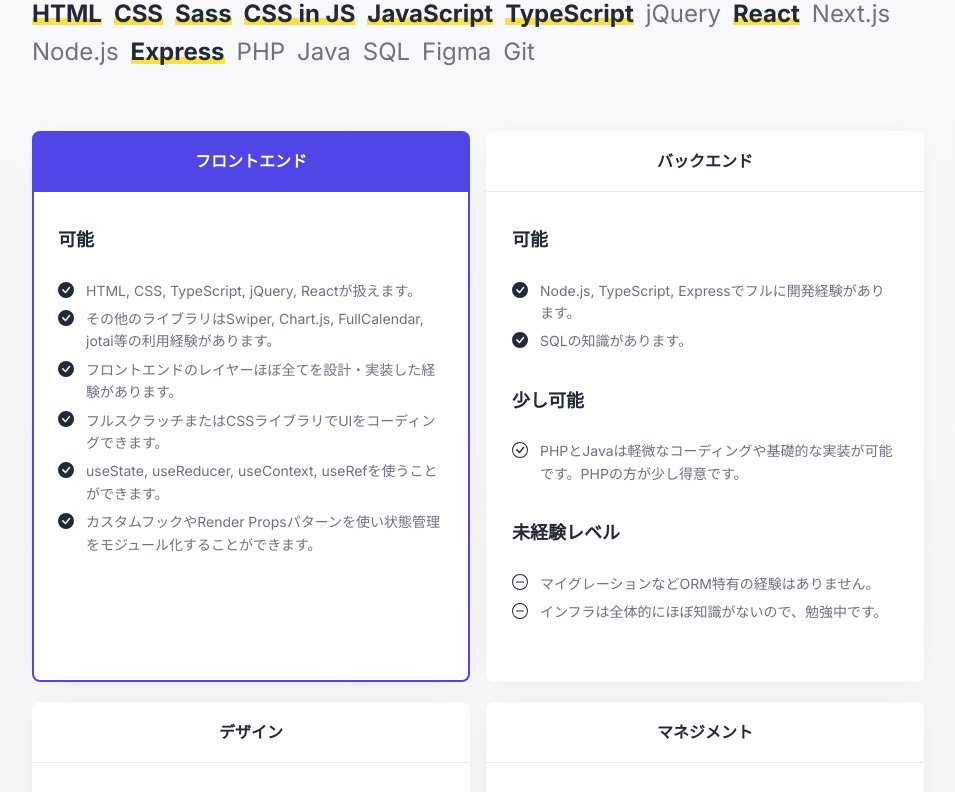
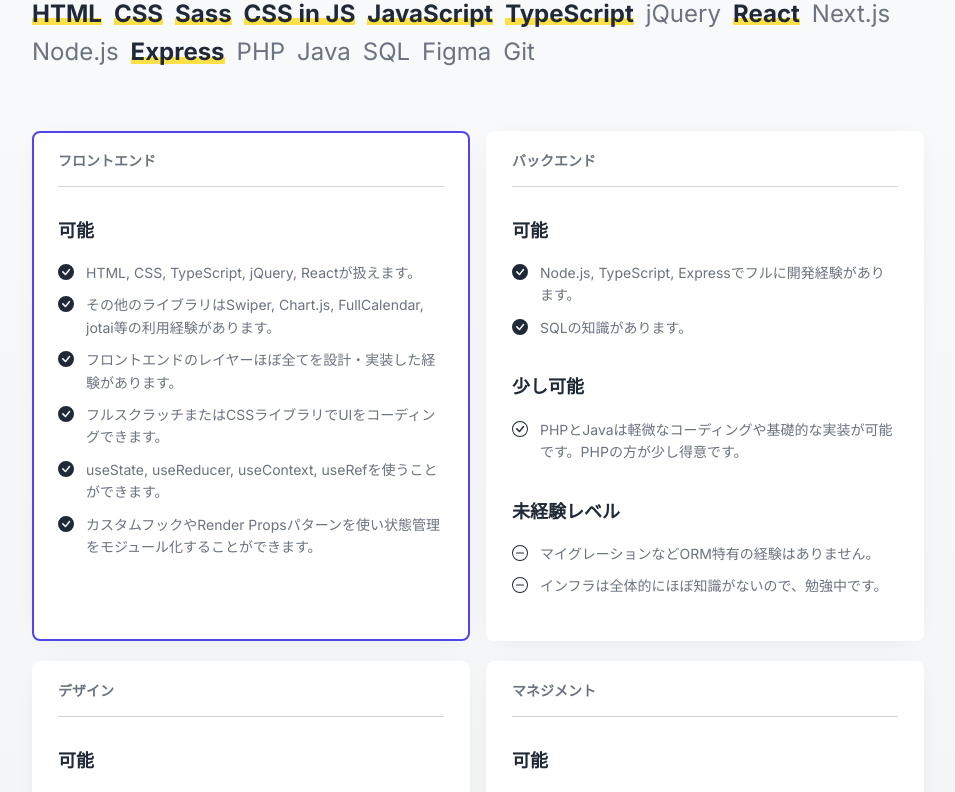
Before and after one commit to yha-1228/portfolio, a Next.js app: page / in a window 1280 px wide. Shown: the part 520-1312 px from the top of the page, without its empty margins (162-1117 px from the left). Built offline with nearby package versions, Linux system fonts and the light colour scheme.

Commit message:
feat(skils): ロジック、デザイン更新

```diff
--- a/src/components/skills.tsx
+++ b/src/components/skills.tsx
@@ -1,4 +1,4 @@
-import { SkillDetail, skillDetails, skillWords } from '@/data/skills';
+import { Rank, SkillDetail, skillDetails, skillWords } from '@/data/skills';
 import clsx from '@/utils/css/clsx';
 import styles from './skills.module.css';
 import Container from './ui/styled/container';
@@ -9,50 +9,65 @@ import Show from './ui/unstyled/show';
 type SkillDetailCardProps = {
   heading: React.ReactNode;
   items: SkillDetail['items'];
-  contentClassName?: string;
   accent?: boolean;
+  className?: string;
 };
 
-function SkillDetailCard({
-  heading,
-  items,
-  contentClassName,
-  accent,
-}: SkillDetailCardProps) {
-  const itemsGood = items.filter((item) => item.rank === 'good');
-  const itemsNormal = items.filter((item) => item.rank === 'normal');
-  const itemsBad = items.filter((item) => item.rank === 'bad');
+const rankHeadingMap: { [key in Rank]: string } = {
+  good: '可能',
+  normal: '少し可能',
+  bad: '未経験レベル',
+};
+
+const rankIconClassNameMap: { [key in Rank]: string } = {
+  good: "bg-[url('/assets/check-circle-fill-color-foreground.svg')]",
+  normal: "bg-[url('/assets/check-circle-color-foreground.svg')]",
+  bad: "bg-[url('/assets/dash-circle-color-foreground.svg')]",
+};
+
+function SkillDetailCard(props: SkillDetailCardProps) {
+  const { heading, items, className, accent } = props;
 
   return (
-    <div className="card-shadow">
     <div
       className={clsx(
-          'rounded-t-lg py-4 text-center',
-          accent
-            ? 'border-b border-solid border-b-transparent bg-primary-600 text-white'
-            : 'border-b border-solid border-b-gray-light-200 bg-white text-gray-foreground',
+        'rounded-lg px-5 lg:px-6',
+        'card-shadow bg-white',
+        'border-2 border-solid',
+        accent ? 'border-primary-600' : 'border-transparent',
+        className,
       )}
     >
-        <h4 className="font-bold">{heading}</h4>
+      <div className="pb-3 pt-4">
+        <h4 className="text-sm font-bold text-gray-foreground-weak">
+          {heading}
+        </h4>
       </div>
       <div
         className={clsx(
-          'space-y-5 rounded-b-lg border-solid bg-white px-5 pb-6 pt-5 text-gray-foreground lg:px-6',
-          'border-2 border-t-0',
-          accent ? 'border-primary-600' : 'border-transparent',
-          contentClassName,
+          'space-y-5 pb-6 pt-4',
+          'text-gray-foreground',
+          'border-t border-solid border-t-gray-light-300',
         )}
       >
-        <Show when={itemsGood.length > 0}>
+        {(['good', 'normal', 'bad'] as Rank[]).map((rank) => {
+          const filteredItemsByRank = items.filter(
+            (item) => item.rank === rank,
+          );
+
+          return (
+            <Show key={rank} when={filteredItemsByRank.length > 0}>
               <div>
-            <h5 className="pb-2 pt-3 text-lg font-bold">可能</h5>
-            <ul className="mt-4 space-y-1.5 text-sm text-gray-foreground-weak">
-              {itemsGood.map((item) => (
+                <h5 className="pb-2 pt-3 text-lg font-bold">
+                  {rankHeadingMap[rank]}
+                </h5>
+                <ul className="mt-2 space-y-2.5 text-sm text-gray-foreground-weak">
+                  {filteredItemsByRank.map((item) => (
                     <li
                       key={item.text}
                       className={clsx(
                         'bg-[length:18px_18px] bg-[0_0.12rem] bg-no-repeat ps-[1.75rem] leading-[1.6]',
-                    "bg-[url('/assets/check-circle-fill-color-foreground.svg')]",
+                        rankIconClassNameMap[rank],
                       )}
                     >
                       {item.text}
@@ -61,42 +76,8 @@ function SkillDetailCard({
                 </ul>
               </div>
             </Show>
-        <Show when={itemsNormal.length > 0}>
-          <div>
-            <h5 className="pb-2 pt-3 text-lg font-bold">少し可能</h5>
-            <ul className="mt-4 space-y-1.5 text-sm text-gray-foreground-weak">
-              {itemsNormal.map((item) => (
-                <li
-                  key={item.text}
-                  className={clsx(
-                    'bg-[length:18px_18px] bg-[0_0.12rem] bg-no-repeat ps-[1.75rem] leading-[1.6]',
-                    "bg-[url('/assets/check-circle-color-foreground.svg')]",
-                  )}
-                >
-                  {item.text}
-                </li>
-              ))}
-            </ul>
-          </div>
-        </Show>
-        <Show when={itemsBad.length > 0}>
-          <div>
-            <h5 className="pb-2 pt-3 text-lg font-bold">未経験レベル</h5>
-            <ul className="mt-4 space-y-1.5 text-sm text-gray-foreground-weak">
-              {itemsBad.map((item) => (
-                <li
-                  key={item.text}
-                  className={clsx(
-                    'bg-[length:18px_18px] bg-[0_0.12rem] bg-no-repeat ps-[1.75rem] leading-[1.6]',
-                    "bg-[url('/assets/dash-circle-color-foreground.svg')]",
-                  )}
-                >
-                  {item.text}
-                </li>
-              ))}
-            </ul>
-          </div>
-        </Show>
+          );
+        })}
       </div>
     </div>
   );
@@ -140,12 +121,12 @@ export default function Skills() {
                   >
                     <SkillDetailCard
                       accent={idx === 0}
-                      contentClassName={clsx(
-                        0 <= idx && idx <= 1 && 'md:h-[490px]',
-                        2 <= idx && idx <= 3 && 'md:h-[310px]',
-                      )}
                       heading={skillDetail.category}
                       items={skillDetail.items}
+                      className={clsx(
+                        0 <= idx && idx <= 1 && 'md:h-[510px]',
+                        2 <= idx && idx <= 3 && 'md:h-[330px]',
+                      )}
                     />
                   </li>
                 ))}
```
Lines whose indentation alone changed are shown as unchanged.
